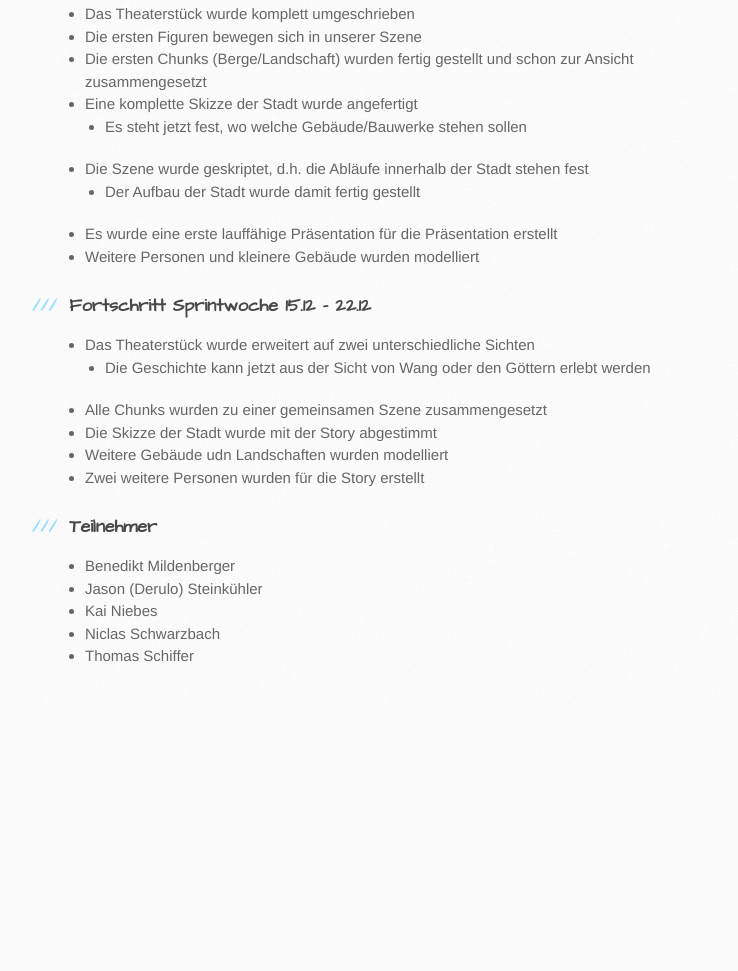
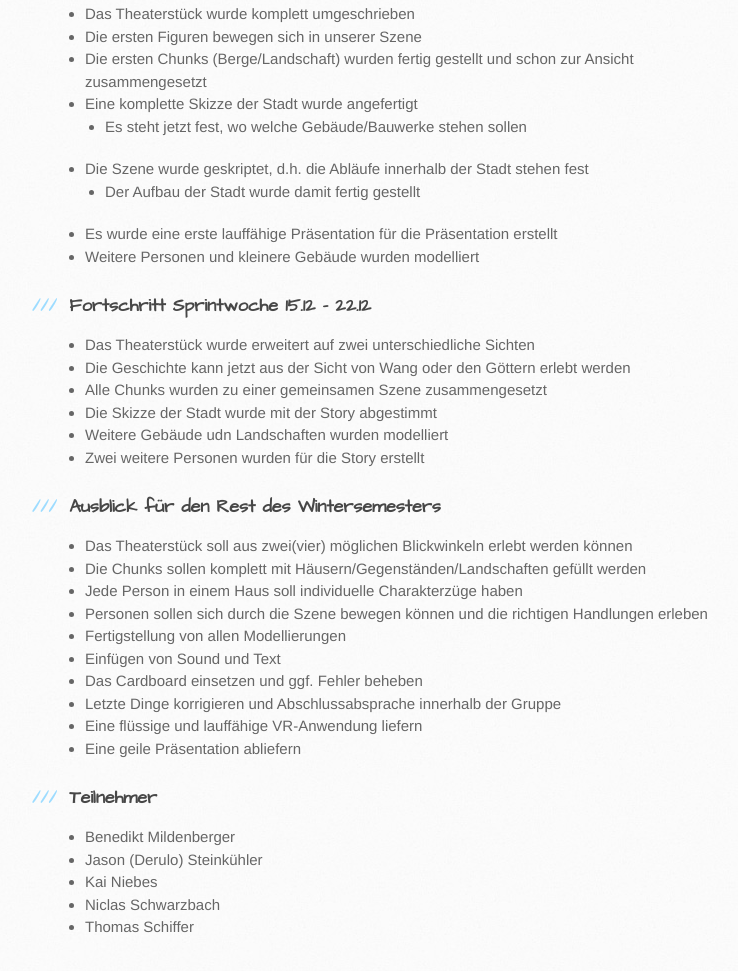
Before and after one commit to HeyItsBATMAN/vrsezuan, a plain HTML site: page index.html in a window 1280 px wide. Shown: the part 1150-2121 px from the top of the page, without its empty margins (105-843 px from the left). Before the commit the page ends 1860 px from the top, so only its background shows below. Drawn offline with Linux system fonts and the light colour scheme.

Commit message:
Update index.html

```diff
--- a/index.html
+++ b/index.html
@@ -106,13 +106,27 @@
 
 <ul>
 <li>Das Theaterstück wurde erweitert auf zwei unterschiedliche Sichten</li>
-<ul>
   <li>Die Geschichte kann jetzt aus der Sicht von Wang oder den Göttern erlebt werden</li>
-  </ul>
 <li>Alle Chunks wurden zu einer gemeinsamen Szene zusammengesetzt</li>
   <li>Die Skizze der Stadt wurde mit der Story abgestimmt</li>
   <li>Weitere Gebäude udn Landschaften wurden modelliert</li>
   <li>Zwei weitere Personen wurden für die Story erstellt</li>
+</ul>
+
+<h3>
+<a id="ausblick-wintersemester" class="anchor" href="#ausblick-wintersemester" aria-hidden="true"><span aria-hidden="true" class="octicon octicon-link"></span></a>Ausblick für den Rest des Wintersemesters</h3>
+
+<ul>
+<li>Das Theaterstück soll aus zwei(vier) möglichen Blickwinkeln erlebt werden können</li>
+  <li>Die Chunks sollen komplett mit Häusern/Gegenständen/Landschaften gefüllt werden</li>
+<li>Jede Person in einem Haus soll individuelle Charakterzüge haben</li>
+  <li>Personen sollen sich durch die Szene bewegen können und die richtigen Handlungen erleben</li>
+  <li>Fertigstellung von allen Modellierungen</li>
+  <li>Einfügen von Sound und Text</li>
+  <li>Das Cardboard einsetzen und ggf. Fehler beheben</li>
+  <li>Letzte Dinge korrigieren und Abschlussabsprache innerhalb der Gruppe</li>
+  <li>Eine flüssige und lauffähige VR-Anwendung liefern</li>
+  <li>Eine geile Präsentation abliefern</li>
 </ul>
 
 
```
